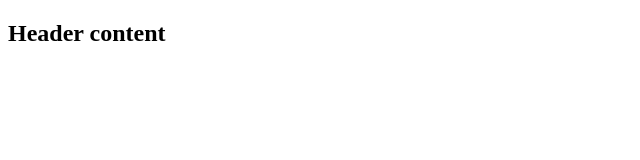
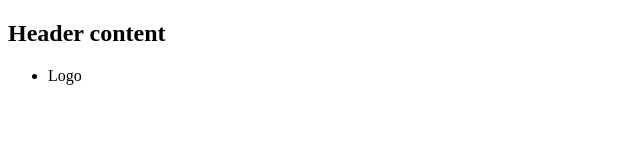
Before and after one commit to LakshmiP10/sample-project, a plain HTML site: page header.html in a window 1280 px wide. Shown: the full height of the page, 0-640 px from the left. Drawn offline with Linux system fonts and the light colour scheme.

Commit message:
Update header file with list tag

```diff
--- a/header.html
+++ b/header.html
@@ -8,6 +8,9 @@
 <body>
    <div>
     <h2>Header content</h2>
+       <div>
+           <ul><li>Logo</li></ul>
+       </div>
    </div>
 
 </body>
```
